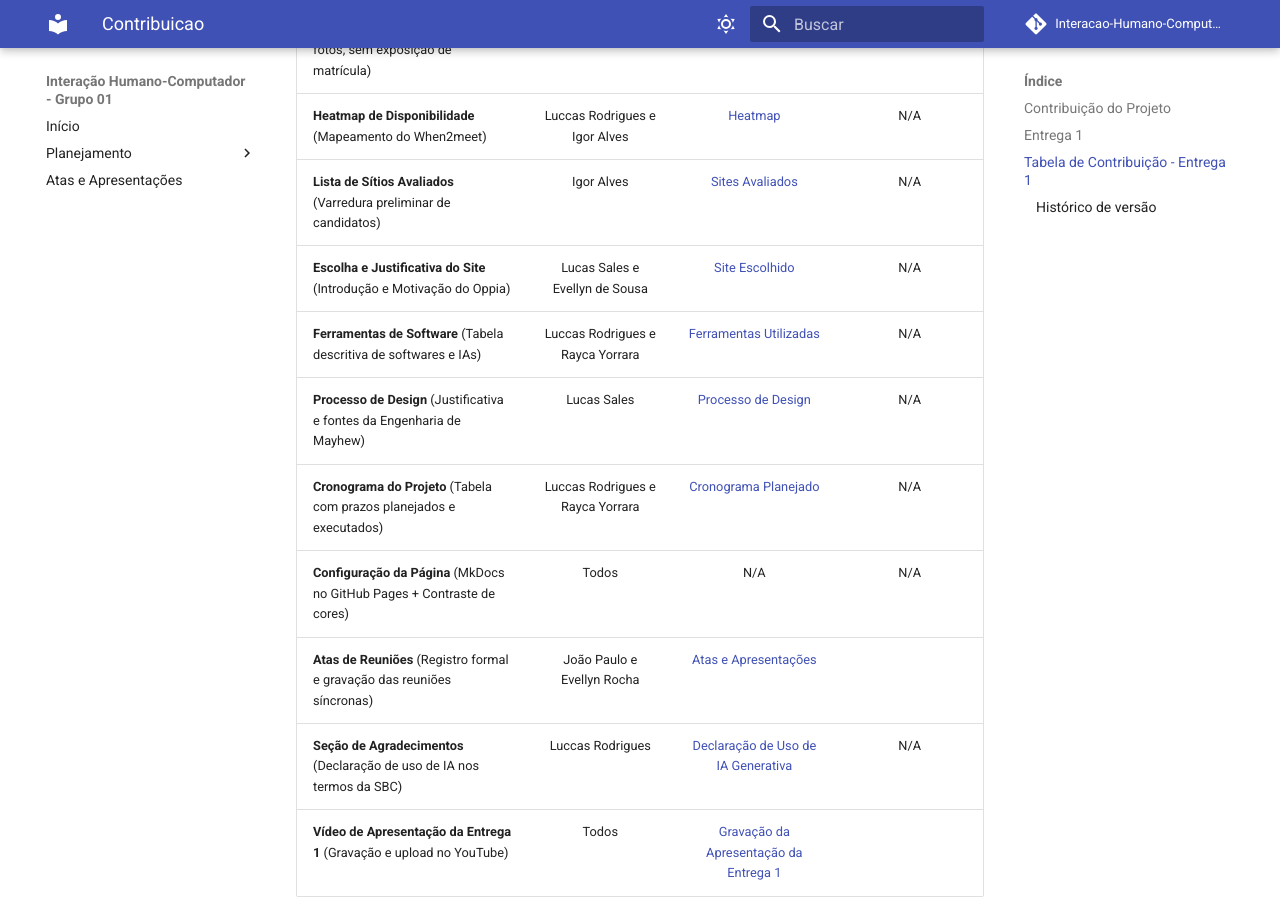
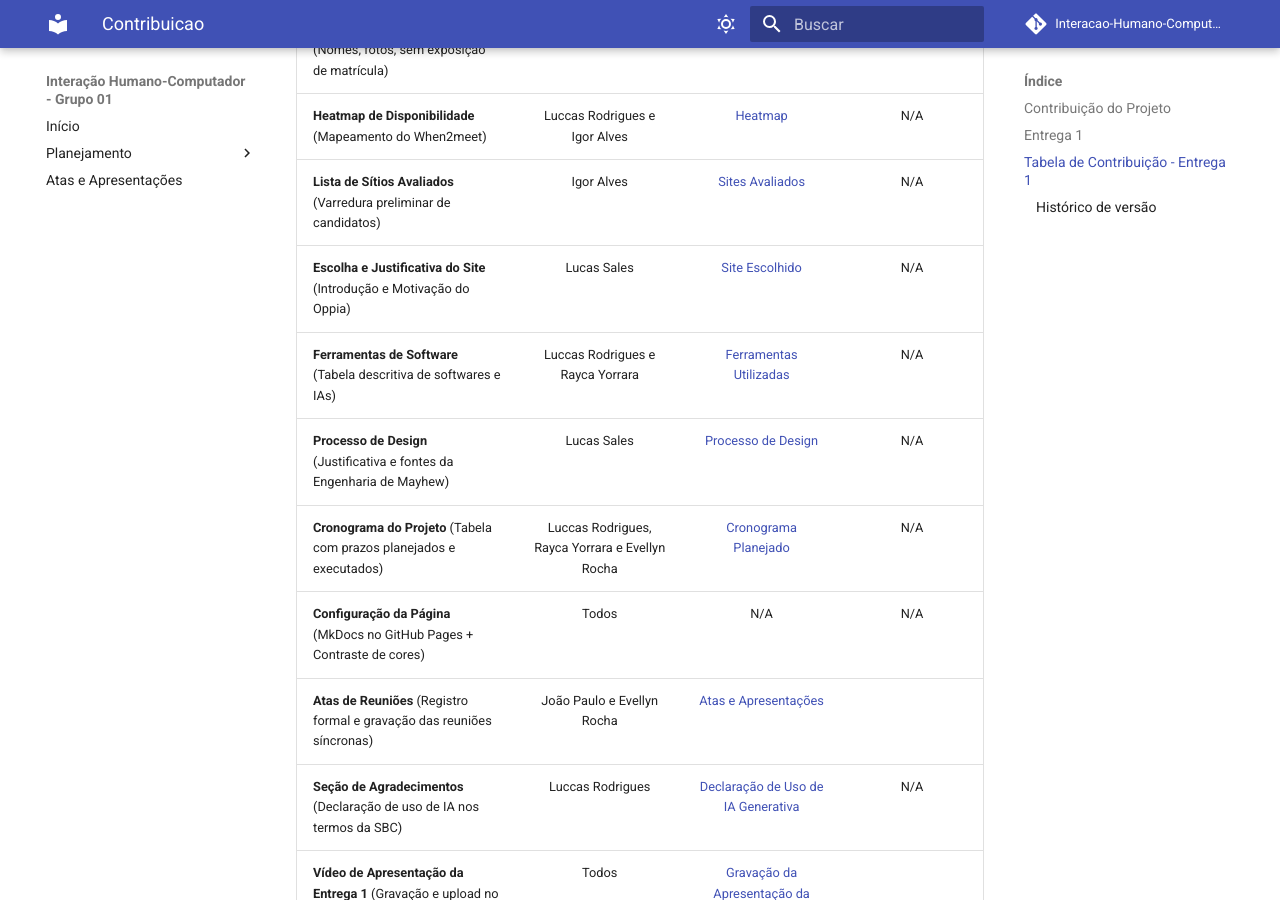
Before and after one commit to Interacao-Humano-Computador/2026.2-Grupo01, an MkDocs documentation site: the page built from docs/planejamento/cronograma/contribuicao.md, in a window 1280 px wide and 900 px high, scrolled down 571 px. Built offline with MkDocs 1.6.1 and Material for MkDocs 9.7.7, drawn with Linux system fonts in a browser that asks for light colours; comment, search, counter and statistics services are not loaded.

Commit message:
docs: atualiza contribuicao

```diff
--- a/docs/planejamento/cronograma/contribuicao.md
+++ b/docs/planejamento/cronograma/contribuicao.md
@@ -12,10 +12,10 @@ A tabela abaixo registra a divisão de tarefas, a responsabilidade de execução
 | **Apresentação da Equipe** (Nomes, fotos, sem exposição de matrícula) | Lucas Sales | [Início](https://interacao-humano-computador.github.io/2026.2-Grupo01/) | N/A |
 | **Heatmap de Disponibilidade** (Mapeamento do When2meet) | Luccas Rodrigues e Igor Alves | [Heatmap](https://interacao-humano-computador.github.io/2026.2-Grupo01/planejamento/heatmap/) | N/A |
 | **Lista de Sítios Avaliados** (Varredura preliminar de candidatos) | Igor Alves | [Sites Avaliados](https://interacao-humano-computador.github.io/2026.2-Grupo01/planejamento/sites_avaliados/) | N/A |
-| **Escolha e Justificativa do Site** (Introdução e Motivação do Oppia) | Lucas Sales e Evellyn de Sousa | [Site Escolhido](https://interacao-humano-computador.github.io/2026.2-Grupo01/planejamento/site_escolhido/) | N/A |
+| **Escolha e Justificativa do Site** (Introdução e Motivação do Oppia) | Lucas Sales | [Site Escolhido](https://interacao-humano-computador.github.io/2026.2-Grupo01/planejamento/site_escolhido/) | N/A |
 | **Ferramentas de Software** (Tabela descritiva de softwares e IAs) | Luccas Rodrigues e Rayca Yorrara | [Ferramentas Utilizadas](https://interacao-humano-computador.github.io/2026.2-Grupo01/planejamento/ferramentas_utilizadas/) | N/A |
 | **Processo de Design** (Justificativa e fontes da Engenharia de Mayhew) | Lucas Sales | [Processo de Design](https://interacao-humano-computador.github.io/2026.2-Grupo01/planejamento/processo_de_design/) | N/A |
-| **Cronograma do Projeto** (Tabela com prazos planejados e executados) | Luccas Rodrigues e Rayca Yorrara | [Cronograma Planejado](https://interacao-humano-computador.github.io/2026.2-Grupo01/planejamento/cronograma/cronograma_planejado/) | N/A |
+| **Cronograma do Projeto** (Tabela com prazos planejados e executados) | Luccas Rodrigues, Rayca Yorrara e Evellyn Rocha | [Cronograma Planejado](https://interacao-humano-computador.github.io/2026.2-Grupo01/planejamento/cronograma/cronograma_planejado/) | N/A |
 | **Configuração da Página** (MkDocs no GitHub Pages + Contraste de cores) | Todos | N/A | N/A |
 | **Atas de Reuniões** (Registro formal e gravação das reuniões síncronas) | João Paulo e Evellyn Rocha | [Atas e Apresentações](https://interacao-humano-computador.github.io/2026.2-Grupo01/atas/reunioes/) | |
 | **Seção de Agradecimentos** (Declaração de uso de IA nos termos da SBC) | Luccas Rodrigues | [Declaração de Uso de IA Generativa](https://interacao-humano-computador.github.io/2026.2-Grupo01/planejamento/ferramentas_utilizadas/#declaracao-de-uso-de-ia-generativa) | N/A |
```
